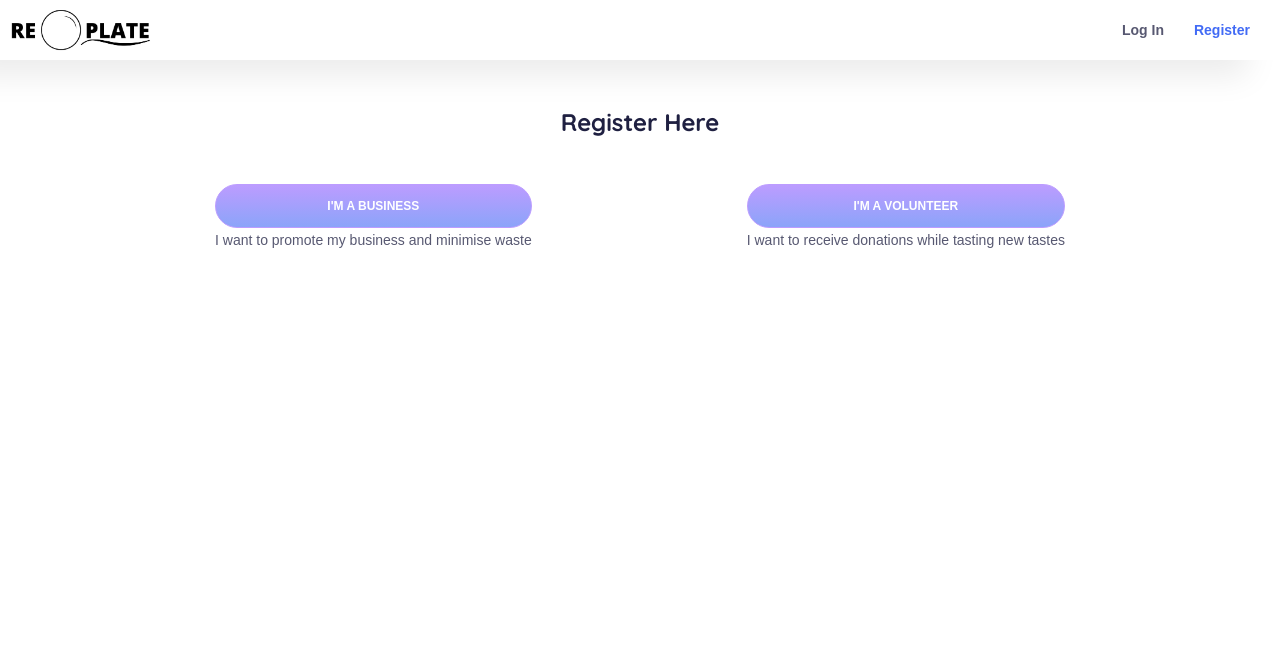
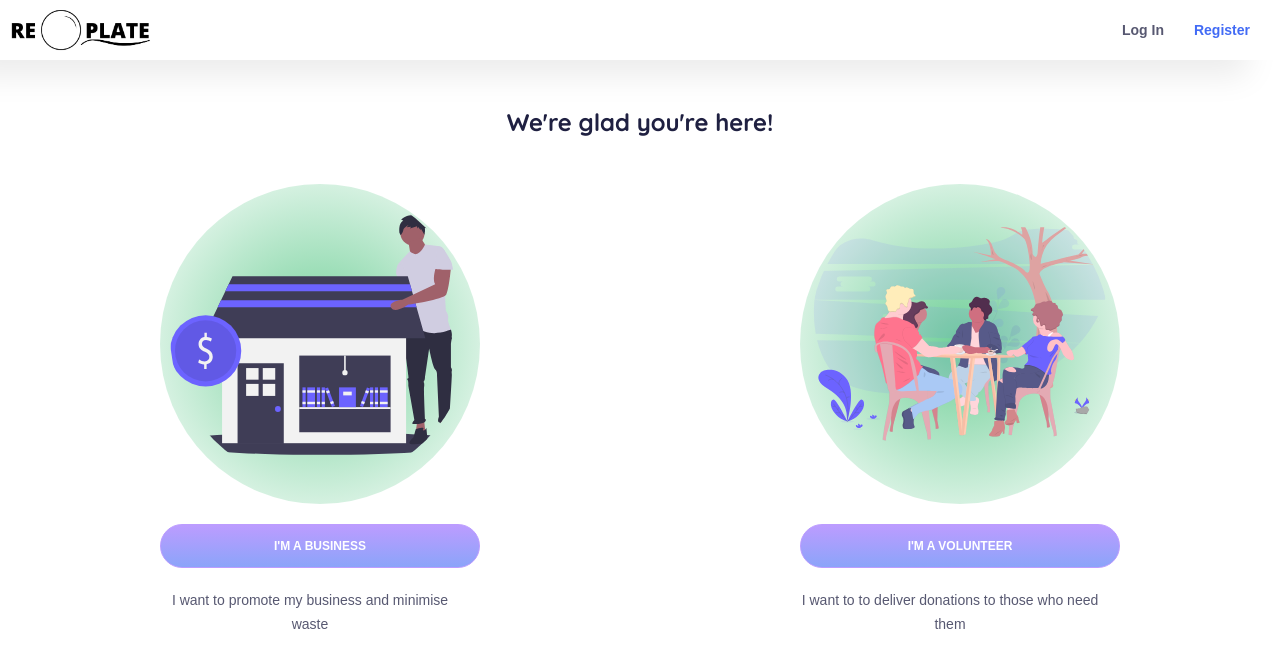
Before and after one commit to Replate-EU/Frontend, a React (Create React App) app in the folder front-end/: page / in a window 1280 px wide. Shown: the top 668 px of the page. Built offline with nearby package versions, Linux system fonts and the light colour scheme; no server answers; a web font is replaced by a local one.

Commit message:
Fancy registration

```diff
--- a/front-end/src/CSS/App.css
+++ b/front-end/src/CSS/App.css
@@ -620,20 +620,43 @@ a:focus {
 }
 .signup {
   display: flex;
-  flex-flow: column;
+  flex-flow: row wrap;
   text-align: center;
 }
 .signup h1 {
   margin: 50px;
+  width: 100%;
 }
 .signup .dives {
   display: flex;
-  justify-content: space-evenly;
+  flex-flow: row wrap;
+  justify-content: space-around;
   width: 100vw;
 }
 .signup .dives .button {
   padding: 10px 100px;
   font-size: 20px;
+}
+.signup p {
+  width: 300px;
+  margin-top: 20px;
+}
+.sign-up {
+  border-radius: 50%;
+  height: 300px;
+  width: 300px;
+  z-index: 1;
+}
+.img-wrapper {
+  background: radial-gradient(#6fcf97, #ffffff);
+  height: 320px;
+  width: 320px;
+  border-radius: 50%;
+  z-index: -1;
+  margin-bottom: 20px;
+}
+.signup-card {
+  margin: 0 10px;
 }
 .card-container {
   position: relative;
--- a/front-end/src/Components/SignUp.js
+++ b/front-end/src/Components/SignUp.js
@@ -1,32 +1,41 @@
 import React from "react";
 import { Link } from "react-router-dom";
-
+import volunteer from "../images/volunteer.svg";
+import business from "../images/business.svg";
 
 export default function SignUp() {
   return (
     <div className="signup">
-      <h1>Register Here</h1>
+      <h1>We're glad you're here!</h1>
       <div className="dives">
-        <div>
+        <div className="signup-card">
           <Link to="/business">
-            <button className="button-primary button-big">I'm a business</button>
+            <div className="img-wrapper">
+              <img src={business} alt="Happy little shop" className="sign-up" />
+            </div>
+            <button className="button-primary button-big">
+              I'm a business
+            </button>
           </Link>
           <p>I want to promote my business and minimise waste</p>
         </div>
-        <div>
+        <div className="signup-card">
           <Link to="/volunteer">
-            <button className="button-primary button-big">I'm a volunteer</button>
+            <div className="img-wrapper">
+              <img src={volunteer} alt="Happy volunteer" className="sign-up" />
+            </div>
+            <button className="button-primary button-big">
+              I'm a volunteer
+            </button>
           </Link>
-          <p>I want to receive donations while tasting new tastes</p>
+          <p>I want to to deliver donations to those who need them</p>
         </div>
         {/* <div>
           <Link to="/login">
             <button className="button">Go to login page</button>
           </Link>
         </div> */}
-
       </div>
-
     </div>
   );
 }
--- a/front-end/src/LESS/Signup.less
+++ b/front-end/src/LESS/Signup.less
@@ -1,17 +1,42 @@
 .signup {
   display: flex;
-    flex-flow: column;
+  flex-flow: row wrap;
   text-align: center;
   h1 {
     margin: 50px;
+    width: 100%;
   }
-    .dives{
+  .dives {
     display: flex;
-        justify-content: space-evenly;
+    flex-flow: row wrap;
+    justify-content: space-around;
     width: 100vw;
     .button {
       padding: 10px 100px;
       font-size: 20px;
     }
   }
+  p{
+      width: 300px;
+      margin-top: 20px;
   }
+}
+
+.sign-up {
+  border-radius: 50%;
+  height: 300px;
+  width: 300px;
+  z-index: 1;
+}
+.img-wrapper {
+  background: radial-gradient(@green, #ffffff);
+  height: 320px;
+  width: 320px;
+  border-radius: 50%;
+  z-index: -1;
+  margin-bottom: 20px;
+}
+
+.signup-card{
+    margin: 0 10px;
+}
```
Also changed, not shown: front-end/src/images/business.svg (added), front-end/src/images/volunteer.svg (added). Lines whose indentation alone changed are shown as unchanged.
